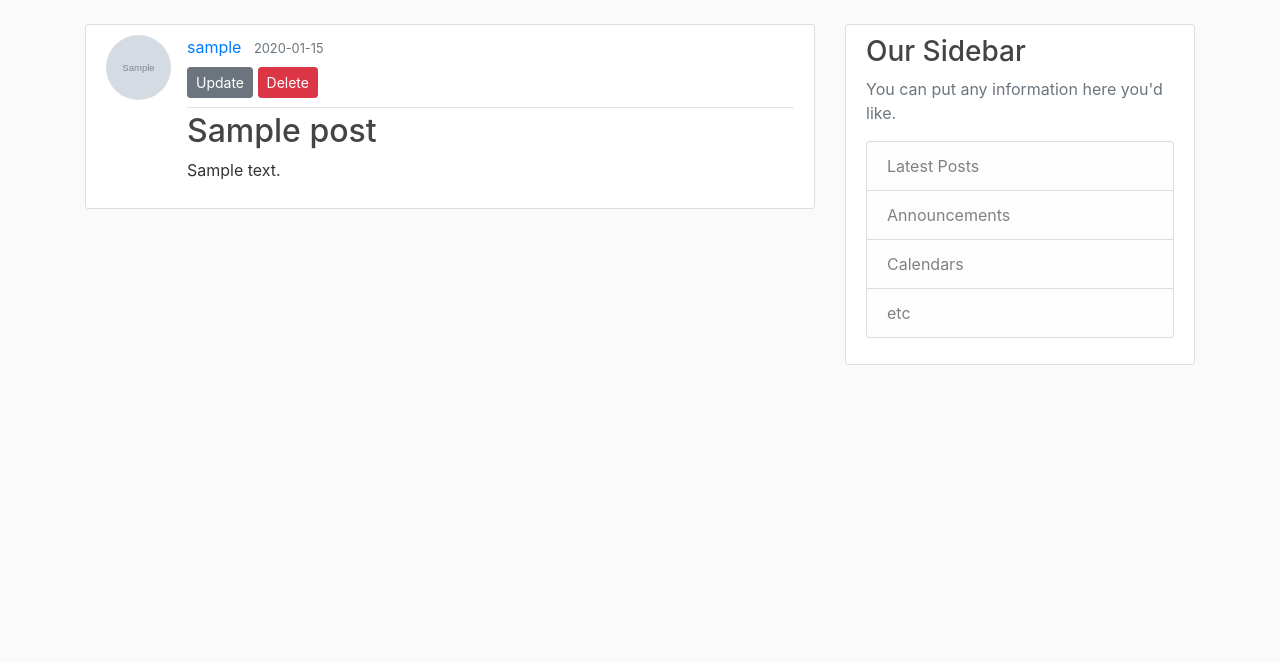
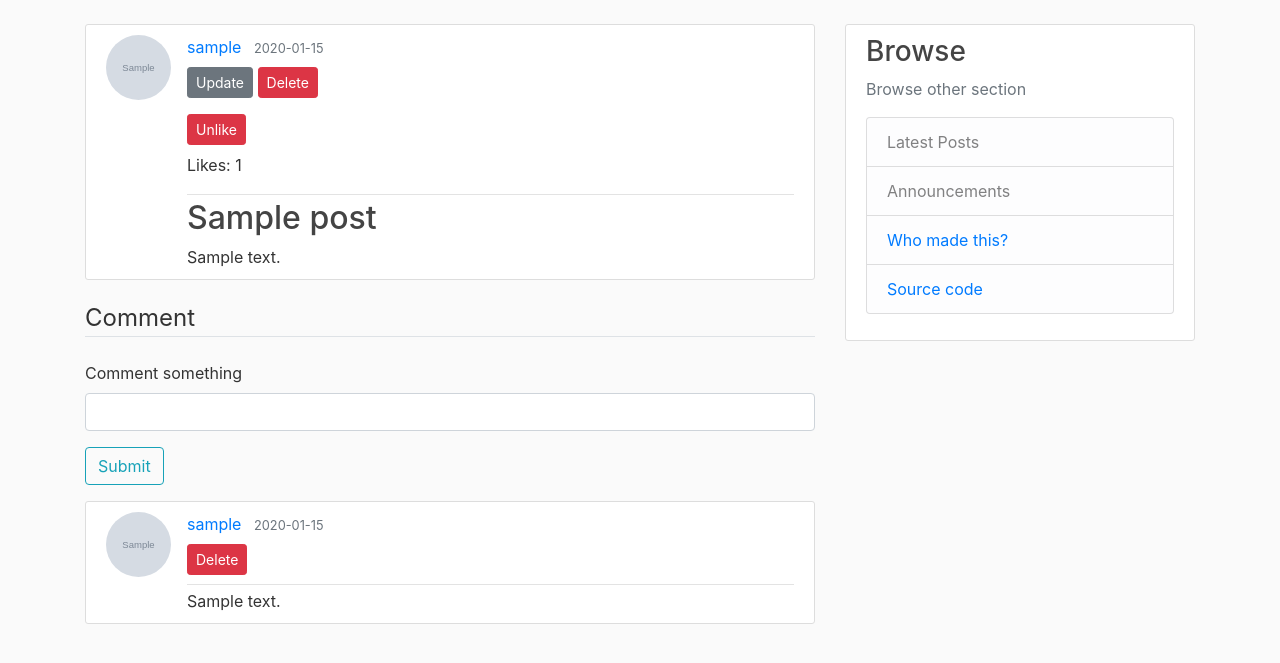
Before and after one commit to siddharthroy12/flaskblog, a Flask app: page /post/1 in a window 1280 px wide. Shown: the part 56-719 px from the top of the page. Run offline with Flask 2, Linux system fonts and the light colour scheme; a user stored in the database is signed in; tables that the repository leaves empty hold one stand-in row (values such as "Sample post"); grey boxes marked "Sample" are stand-in pictures; parts of the project's set-up code (start-up, migrations or seed data) failed here and were passed over; some libraries are stand-ins or nearby versions.

Commit message:
Finished the project

```diff
--- a/flaskblog/__init__.py
+++ b/flaskblog/__init__.py
@@ -4,6 +4,7 @@ from flask import Flask
 from flask_sqlalchemy import SQLAlchemy
 from flask_bcrypt import Bcrypt
 from flask_login import LoginManager
+from flask_ckeditor import CKEditor
 
 app = Flask(__name__)
 
@@ -12,6 +13,9 @@ dotenv.load_dotenv()
 
 # Configurations
 app.config['SECRET_KEY'] = os.environ['SECRET_KEY']
+
+# Ckeditor
+ckeditor = CKEditor(app)
 
 # Heroku postgres for production
 if os.environ.get('ENV') == "production":
--- a/flaskblog/posts/forms.py
+++ b/flaskblog/posts/forms.py
@@ -1,8 +1,13 @@
 from flask_wtf import FlaskForm
 from wtforms.validators import DataRequired
+from flask_ckeditor import CKEditorField
 from wtforms import StringField, SubmitField, TextAreaField
 
 class PostForm(FlaskForm):
     title = StringField('Title', validators=[DataRequired()])
-    content = TextAreaField('Content', validators=[DataRequired()])
+    content = CKEditorField('Body', validators=[DataRequired()])
     submit = SubmitField('Submit')
+
+class CommentForm(FlaskForm):
+    content = StringField('Comment something', validators=[DataRequired()])
+    submit = SubmitField('Submit')
--- a/flaskblog/posts/routes.py
+++ b/flaskblog/posts/routes.py
@@ -1,8 +1,8 @@
 from flask import render_template, flash, redirect, url_for, request, abort
 from flask_login import current_user, login_required
 from flaskblog import app, db
-from flaskblog.posts.forms import PostForm
-from flaskblog.models import Post
+from flaskblog.posts.forms import PostForm, CommentForm
+from flaskblog.models import Post, Comment, Like
 from flask import Blueprint
 
 posts = Blueprint('posts', __name__)
@@ -23,12 +23,34 @@ def new_post():
         return redirect(url_for('main.home'))
     return render_template('create_post.html', form=form)
 
-@posts.route("/post/<int:id>")
+@posts.route("/post/<int:id>", methods=["POST", "GET"])
 def post(id):
     post = Post.query.get(id)
+
     if not post:
         abort(404)
-    return render_template("post.html", post=post)
+
+    liked = Like.query.filter_by(author=current_user, post=post).first()
+    likes = Like.query.filter_by(post=post).count()
+
+    print(likes)
+
+    comment_form = CommentForm()
+    if comment_form.validate_on_submit():
+        if not current_user.is_authenticated:
+            flash('You need to login to comment.', 'success')
+            return redirect(url_for('login'))
+
+        new_comment = Comment(
+            body=comment_form.content.data,
+            author=current_user,
+            post=post
+        )
+
+        db.session.add(new_comment)
+        db.session.commit()
+
+    return render_template("post.html", post=post, comment_form=comment_form, liked=liked, likes=likes)
 
 @posts.route("/post/<int:id>/update", methods=["GET","POST"])
 @login_required
@@ -51,15 +73,56 @@ def update_post(id):
 
     return render_template("create_post.html", form=form, title="Update Post")
 
+@posts.route("/post/<int:id>/like", methods=["POST"])
+@login_required
+def like_post(id):
+    post = Post.query.get(id)
+
+    if not post:
+        abort(404)
+
+    liked = Like.query.filter_by(author=current_user, post=post).first()
+    if not liked:
+        new_like = Like(
+            author = current_user,
+            post = post
+        )
+        db.session.add(new_like)
+        db.session.commit()
+        flash('Your liked this post', 'success')
+        return redirect(url_for('posts.post', id=post.id))
+
+    else:
+        db.session.delete(liked)
+        db.session.commit()
+        flash('Your unliked this post', 'success')
+        return redirect(url_for('posts.post', id=post.id))
+
 @posts.route("/post/<int:id>/delete", methods=["POST"])
 @login_required
 def delete_post(id):
     post = Post.query.get(id)
     if not post:
         abort(404)
-    if post.author != current_user:
-        abort(403)
+    if current_user.is_admin != 'True':
+        if post.author != current_user:
+            abort(403)
+
     db.session.delete(post)
     db.session.commit()
     flash('Your post has been deleted', 'success')
     return redirect(url_for('main.home'))
+
+@posts.route("/comment/<int:id>/delete", methods=["POST"])
+@login_required
+def delete_comment(id):
+    comment = Comment.query.get(id)
+    if not comment:
+        abort(404)
+    if comment.author != current_user:
+        abort(403)
+    post_id = comment.post_id
+    db.session.delete(comment)
+    db.session.commit()
+    flash('Your comment has been deleted', 'success')
+    return redirect(url_for('posts.post', id=post_id))
--- a/flaskblog/templates/base.html
+++ b/flaskblog/templates/base.html
@@ -4,6 +4,7 @@
     <meta charset="UTF-8">
     <meta name="viewport" content="width=device-width, initial-scale=1, shrink-to-fit=no">
 
+    <link rel="stylesheet" href="https://cdn.ckeditor.com/4.14.0/standard/contents.css">
     <!-- Bootstrap CSS -->
     <link rel="stylesheet" href="https://stackpath.bootstrapcdn.com/bootstrap/4.3.1/css/bootstrap.min.css" integrity="sha384-ggOyR0iXCbMQv3Xipma34MD+dH/1fQ784/j6cY/iJTQUOhcWr7x9JvoRxT2MZw1T" crossorigin="anonymous">
     <!-- Custom CSS-->
@@ -58,19 +59,26 @@
           </div>
           <div class="col-md-4">
             <div class="content-section">
-              <h3>Our Sidebar</h3>
-              <p class='text-muted'>You can put any information here you'd like.
+              <h3>Browse</h3>
+              <p class='text-muted'>Browse other section
                 <ul class="list-group">
                   <li class="list-group-item list-group-item-light">Latest Posts</li>
                   <li class="list-group-item list-group-item-light">Announcements</li>
-                  <li class="list-group-item list-group-item-light">Calendars</li>
-                  <li class="list-group-item list-group-item-light">etc</li>
+                  <li class="list-group-item list-group-item-light">
+                    <a href="https://github.com/siddharthroy12">Who made this?</a>
+                  </li>
+                  <li class="list-group-item list-group-item-light">
+                    <a href="https://github.com/siddharthroy12/flaskblog">Source code</a>
+                  </li>
                 </ul>
               </p>
             </div>
           </div>
         </div>
       </main>
+    <!-- Load Ckeditor -->
+    {{ ckeditor.load() }}
+    <!-- Bootstrap javascript -->
     <script src="https://code.jquery.com/jquery-3.3.1.slim.min.js" integrity="sha384-q8i/X+965DzO0rT7abK41JStQIAqVgRVzpbzo5smXKp4YfRvH+8abtTE1Pi6jizo" crossorigin="anonymous"></script>
     <script src="https://cdnjs.cloudflare.com/ajax/libs/popper.js/1.14.7/umd/popper.min.js" integrity="sha384-UO2eT0CpHqdSJQ6hJty5KVphtPhzWj9WO1clHTMGa3JDZwrnQq4sF86dIHNDz0W1" crossorigin="anonymous"></script>
     <script src="https://stackpath.bootstrapcdn.com/bootstrap/4.3.1/js/bootstrap.min.js" integrity="sha384-JjSmVgyd0p3pXB1rRibZUAYoIIy6OrQ6VrjIEaFf/nJGzIxFDsf4x0xIM+B07jRM" crossorigin="anonymous"></script>
--- a/flaskblog/templates/create_post.html
+++ b/flaskblog/templates/create_post.html
@@ -27,14 +27,14 @@
             <div class="form-group">
                 {{ form.content.label(class="form-control-label") }}
                 {% if form.content.errors %}
-                    {{ form.content(class="form-control form-control-lg is-invalid") }}
+                    {{ form.content(class="form-control form-control-lg is-invalid") | safe }}
                     <div class="invalid-feedback">
                         {% for error in form.content.errors %}
                             <span>{{ error }}</span>
                         {% endfor %}
                     </div>
                 {% else %}
-                    {{ form.content(class="form-control from-control-lg") }}
+                    {{ form.content(class="form-control from-control-lg") | safe}}
                 {% endif %}
             </div>
         </fieldset>
@@ -43,4 +43,5 @@
         </div>
     </form>
 </div>
+{{ ckeditor.config(name='content') }}
 {% endblock content %}
--- a/flaskblog/templates/home.html
+++ b/flaskblog/templates/home.html
@@ -9,7 +9,6 @@
               <small class="text-muted">{{ post.date_posted.strftime('%Y-%m-%d') }}</small>
             </div>
             <h2><a class="article-title" href="{{ url_for('posts.post', id=post.id) }}">{{ post.title }}</a></h2>
-            <p class="article-content">{{ post.content }}</p>
           </div>
         </article>
     {% endfor %}
--- a/flaskblog/templates/post.html
+++ b/flaskblog/templates/post.html
@@ -10,13 +10,73 @@
                     <div>
                         <a class="btn btn-secondary btn-sm mt-2 mb-2" href="{{ url_for('posts.update_post', id=post.id) }}">Update</a>
                         <button type="button" class="btn btn-danger btn-sm mt-2 mb-2" data-toggle="modal" data-target="#confirmModal">Delete</button>
+                        <form action="{{ url_for('posts.like_post', id=post.id) }}" method="POST">
+                            {% if liked %}
+                                <input class="btn btn-danger btn-sm mt-2 mb-2" type="submit" value="Unlike">
+                            {% else %}
+                                <input class="btn btn-primary btn-sm mt-2 mb-2" type="submit" value="Like">
+                            {% endif %}
+                        </form>
+                        <p>Likes: {{likes}}</p>
                     </div>
                 {% endif %}
             </div>
             <h2 class="article-title">{{ post.title }}</h2>
-            <p class="article-content">{{ post.content }}</p>
+            <div class="cke_editable cke_editable_themed cke_contents_ltr cke_show_borders">
+                {{ post.content | safe }}
+            </div>
         </div>
     </article>
+    <form method="POST" action="" novalidate>
+        {{ comment_form.hidden_tag() }}
+        <fieldset class="from-group">
+            <legend class="border-bottom mb-4">Comment</legend>
+
+            <div class="form-group">
+                {{ comment_form.content.label(class="form-control-label") }}
+
+                {% if comment_form.content.errors %}
+                    {{ comment_form.content(class="form-control form-control-lg is-invalid") }}
+                    <div class="invalid-feedback">
+                        {% for error in comment_form.content.errors %}
+                            <span>{{ error }}</span>
+                        {% endfor %}
+                    </div>
+                {% else %}
+                    {{ comment_form.content(class="form-control from-control-lg") }}
+                {% endif %}
+            </div>
+        </fieldset>
+        <div class="form-group">
+            {{ comment_form.submit(class="btn btn-outline-info")}}
+        </div>
+    </form>
+    {% if post.comments == [] %}
+        <p>No comments</p>
+    {% else %}
+        {% for comment in post.comments %}
+            <article class="media content-section">
+                <img class="rounded-circle article-img" src="{{ comment.author.image_file }}" >
+                <div class="media-body">
+                    <div class="article-metadata">
+                    <a class="mr-2" href="{{ url_for('users.user', username=comment.author.username )}}">{{ comment.author.username }}</a>
+                    <small class="text-muted">{{ comment.date_posted.strftime('%Y-%m-%d') }}</small>
+                        {% if comment.author == current_user %}
+                            <div>
+                                <form action="{{ url_for('posts.delete_comment', id=comment.id) }}" method="POST">
+                                    <input class="btn btn-danger btn-sm mt-2 mb-2" type="submit" value="Delete">
+                                </form>
+                            </div>
+                        {% endif %}
+                    </div>
+                    <div>
+                        {{ comment.body }}
+                    </div>
+                </div>
+            </article>
+        {% endfor %}
+    {% endif %}
+
     <!-- Modal -->
     <div class="modal fade" id="confirmModal" tabindex="-1" role="dialog" aria-labelledby="exampleModalLabel" aria-hidden="true">
         <div class="modal-dialog" role="document">
```
Also changed, not shown: flaskblog/models.py (+23 -0 lines), flaskblog/templates/user.html (+8 -1 lines).
